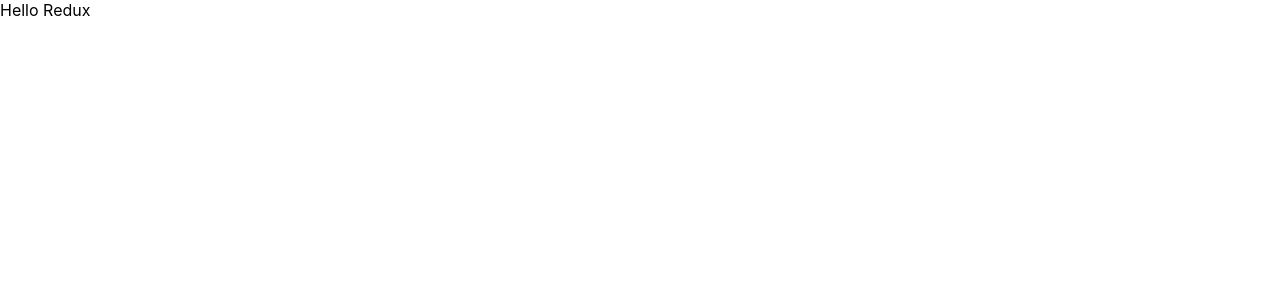
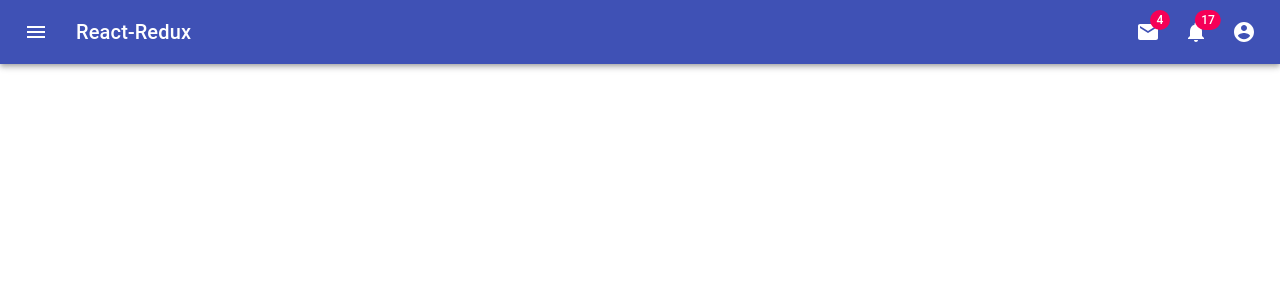
Before and after one commit to anurag-gharat/Redux-Dashboard, a React (Create React App) app: page / in a window 1280 px wide. Shown: the top 300 px of the page. Built offline with nearby package versions, Linux system fonts and the light colour scheme.

Commit message:
App bar added

```diff
--- a/package.json
+++ b/package.json
@@ -4,6 +4,7 @@
   "private": true,
   "dependencies": {
     "@material-ui/core": "^4.9.14",
+    "@material-ui/icons": "^4.9.1",
     "@testing-library/jest-dom": "^4.2.4",
     "@testing-library/react": "^9.3.2",
     "@testing-library/user-event": "^7.1.2",
--- a/public/index.html
+++ b/public/index.html
@@ -10,6 +10,8 @@
       content="Web site created using create-react-app"
     />
     <link rel="apple-touch-icon" href="%PUBLIC_URL%/logo192.png" />
+    <link rel="stylesheet" href="https://fonts.googleapis.com/icon?family=Material+Icons" />
+
     <!--
       manifest.json provides metadata used when your web app is installed on a
       user's mobile device or desktop. See https://developers.google.com/web/fundamentals/web-app-manifest/
--- a/src/App.js
+++ b/src/App.js
@@ -1,10 +1,12 @@
 import React, { Component } from 'react';
+import Appbar from './Components/AppBar'
 
 class App extends Component {
   render() {
     return (
       <div className="App">
-        Hello Redux
+        <Appbar />
+
       </div>
     );
   }
--- /dev/null
+++ b/src/Components/AppBar.js
@@ -0,0 +1,221 @@
+import React from 'react';
+import { fade, makeStyles } from '@material-ui/core/styles';
+import AppBar from '@material-ui/core/AppBar';
+import Toolbar from '@material-ui/core/Toolbar';
+import IconButton from '@material-ui/core/IconButton';
+import Typography from '@material-ui/core/Typography';
+import InputBase from '@material-ui/core/InputBase';
+import Badge from '@material-ui/core/Badge';
+import MenuItem from '@material-ui/core/MenuItem';
+import Menu from '@material-ui/core/Menu';
+import MenuIcon from '@material-ui/icons/Menu';
+import SearchIcon from '@material-ui/icons/Search';
+import AccountCircle from '@material-ui/icons/AccountCircle';
+import MailIcon from '@material-ui/icons/Mail';
+import NotificationsIcon from '@material-ui/icons/Notifications';
+import MoreIcon from '@material-ui/icons/MoreVert';
+
+const useStyles = makeStyles((theme) => ({
+  grow: {
+    flexGrow: 1,
+  },
+  menuButton: {
+    marginRight: theme.spacing(2),
+  },
+  title: {
+    display: 'none',
+    [theme.breakpoints.up('sm')]: {
+      display: 'block',
+    },
+  },
+  search: {
+    position: 'relative',
+    borderRadius: theme.shape.borderRadius,
+    backgroundColor: fade(theme.palette.common.white, 0.15),
+    '&:hover': {
+      backgroundColor: fade(theme.palette.common.white, 0.25),
+    },
+    marginRight: theme.spacing(2),
+    marginLeft: 0,
+    width: '100%',
+    [theme.breakpoints.up('sm')]: {
+      marginLeft: theme.spacing(3),
+      width: 'auto',
+    },
+  },
+  searchIcon: {
+    padding: theme.spacing(0, 2),
+    height: '100%',
+    position: 'absolute',
+    pointerEvents: 'none',
+    display: 'flex',
+    alignItems: 'center',
+    justifyContent: 'center',
+  },
+  inputRoot: {
+    color: 'inherit',
+  },
+  inputInput: {
+    padding: theme.spacing(1, 1, 1, 0),
+    // vertical padding + font size from searchIcon
+    paddingLeft: `calc(1em + ${theme.spacing(4)}px)`,
+    transition: theme.transitions.create('width'),
+    width: '100%',
+    [theme.breakpoints.up('md')]: {
+      width: '20ch',
+    },
+  },
+  sectionDesktop: {
+    display: 'none',
+    [theme.breakpoints.up('md')]: {
+      display: 'flex',
+    },
+  },
+  sectionMobile: {
+    display: 'flex',
+    [theme.breakpoints.up('md')]: {
+      display: 'none',
+    },
+  },
+}));
+
+export default function PrimarySearchAppBar() {
+  const classes = useStyles();
+  const [anchorEl, setAnchorEl] = React.useState(null);
+  const [mobileMoreAnchorEl, setMobileMoreAnchorEl] = React.useState(null);
+
+  const isMenuOpen = Boolean(anchorEl);
+  const isMobileMenuOpen = Boolean(mobileMoreAnchorEl);
+
+  const handleProfileMenuOpen = (event) => {
+    setAnchorEl(event.currentTarget);
+  };
+
+  const handleMobileMenuClose = () => {
+    setMobileMoreAnchorEl(null);
+  };
+
+  const handleMenuClose = () => {
+    setAnchorEl(null);
+    handleMobileMenuClose();
+  };
+
+  const handleMobileMenuOpen = (event) => {
+    setMobileMoreAnchorEl(event.currentTarget);
+  };
+
+  const menuId = 'primary-search-account-menu';
+  const renderMenu = (
+    <Menu
+      anchorEl={anchorEl}
+      anchorOrigin={{ vertical: 'top', horizontal: 'right' }}
+      id={menuId}
+      keepMounted
+      transformOrigin={{ vertical: 'top', horizontal: 'right' }}
+      open={isMenuOpen}
+      onClose={handleMenuClose}
+    >
+      <MenuItem onClick={handleMenuClose}>Profile</MenuItem>
+      <MenuItem onClick={handleMenuClose}>My account</MenuItem>
+    </Menu>
+  );
+
+  const mobileMenuId = 'primary-search-account-menu-mobile';
+  const renderMobileMenu = (
+    <Menu
+      anchorEl={mobileMoreAnchorEl}
+      anchorOrigin={{ vertical: 'top', horizontal: 'right' }}
+      id={mobileMenuId}
+      keepMounted
+      transformOrigin={{ vertical: 'top', horizontal: 'right' }}
+      open={isMobileMenuOpen}
+      onClose={handleMobileMenuClose}
+    >
+      <MenuItem>
+        <IconButton aria-label="show 4 new mails" color="inherit">
+          <Badge badgeContent={4} color="secondary">
+            <MailIcon />
+          </Badge>
+        </IconButton>
+        <p>Messages</p>
+      </MenuItem>
+      <MenuItem>
+        <IconButton aria-label="show 11 new notifications" color="inherit">
+          <Badge badgeContent={11} color="secondary">
+            <NotificationsIcon />
+          </Badge>
+        </IconButton>
+        <p>Notifications</p>
+      </MenuItem>
+      <MenuItem onClick={handleProfileMenuOpen}>
+        <IconButton
+          aria-label="account of current user"
+          aria-controls="primary-search-account-menu"
+          aria-haspopup="true"
+          color="inherit"
+        ><Badge badgeContent={20} color="secondary">
+          <AccountCircle />
+        </Badge>
+
+        </IconButton>
+        <p>Profile</p>
+      </MenuItem>
+    </Menu>
+  );
+
+  return (
+    <div className={classes.grow}>
+      <AppBar position="static" >
+        <Toolbar>
+          <IconButton
+            edge="start"
+            className={classes.menuButton}
+            color="inherit"
+            aria-label="open drawer"
+          >
+            <MenuIcon />
+          </IconButton>
+          <Typography className={classes.title} variant="h6" noWrap>
+            React-Redux
+          </Typography>
+          <div className={classes.grow} />
+          <div className={classes.sectionDesktop}>
+            <IconButton aria-label="show 4 new mails" color="inherit">
+              <Badge badgeContent={4} color="secondary">
+                <MailIcon />
+              </Badge>
+            </IconButton>
+            <IconButton aria-label="show 17 new notifications" color="inherit">
+              <Badge badgeContent={17} color="secondary">
+                <NotificationsIcon />
+              </Badge>
+            </IconButton>
+            <IconButton
+              edge="end"
+              aria-label="account of current user"
+              aria-controls={menuId}
+              aria-haspopup="true"
+              onClick={handleProfileMenuOpen}
+              color="inherit"
+            >
+              <AccountCircle />
+            </IconButton>
+          </div>
+          <div className={classes.sectionMobile}>
+            <IconButton
+              aria-label="show more"
+              aria-controls={mobileMenuId}
+              aria-haspopup="true"
+              onClick={handleMobileMenuOpen}
+              color="inherit"
+            >
+              <MoreIcon />
+            </IconButton>
+          </div>
+        </Toolbar>
+      </AppBar>
+      {renderMobileMenu}
+      {renderMenu}
+    </div>
+  );
+}
```
Also changed, not shown: src/Components/Posts.js (added), 1 other file (tests, documents, lock files or other folders).
